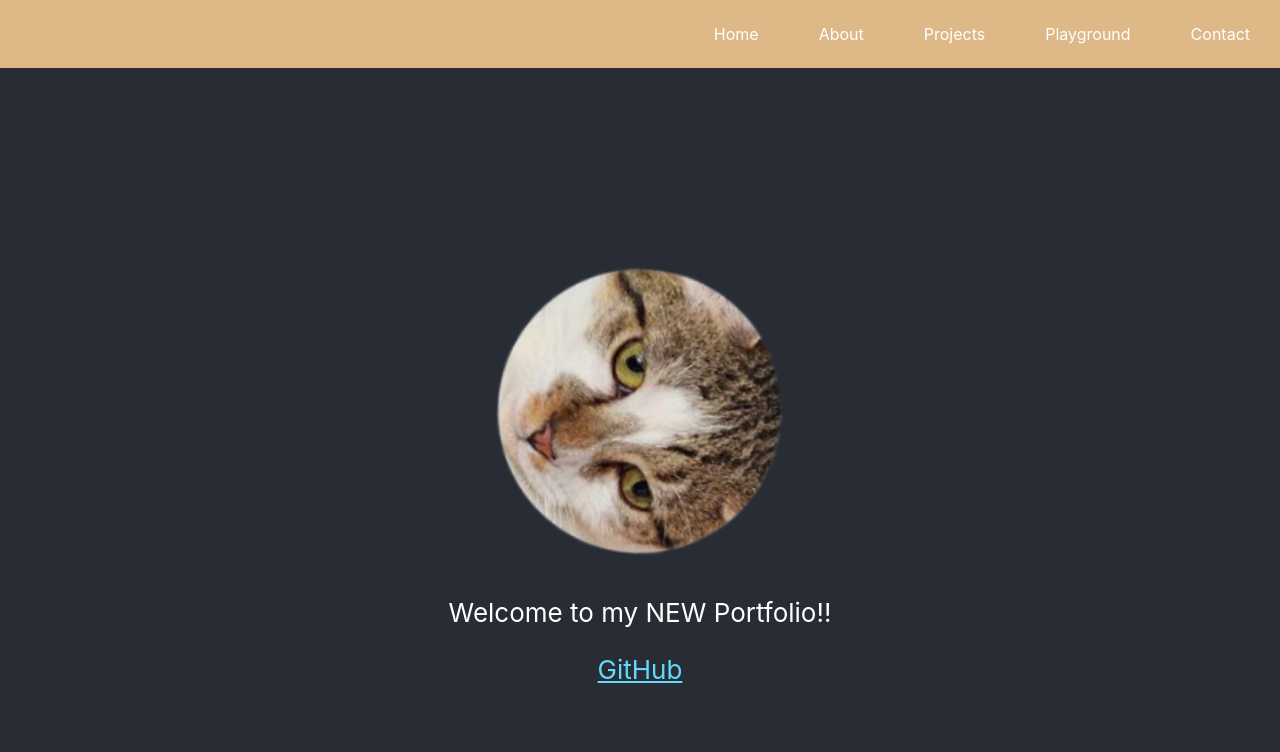
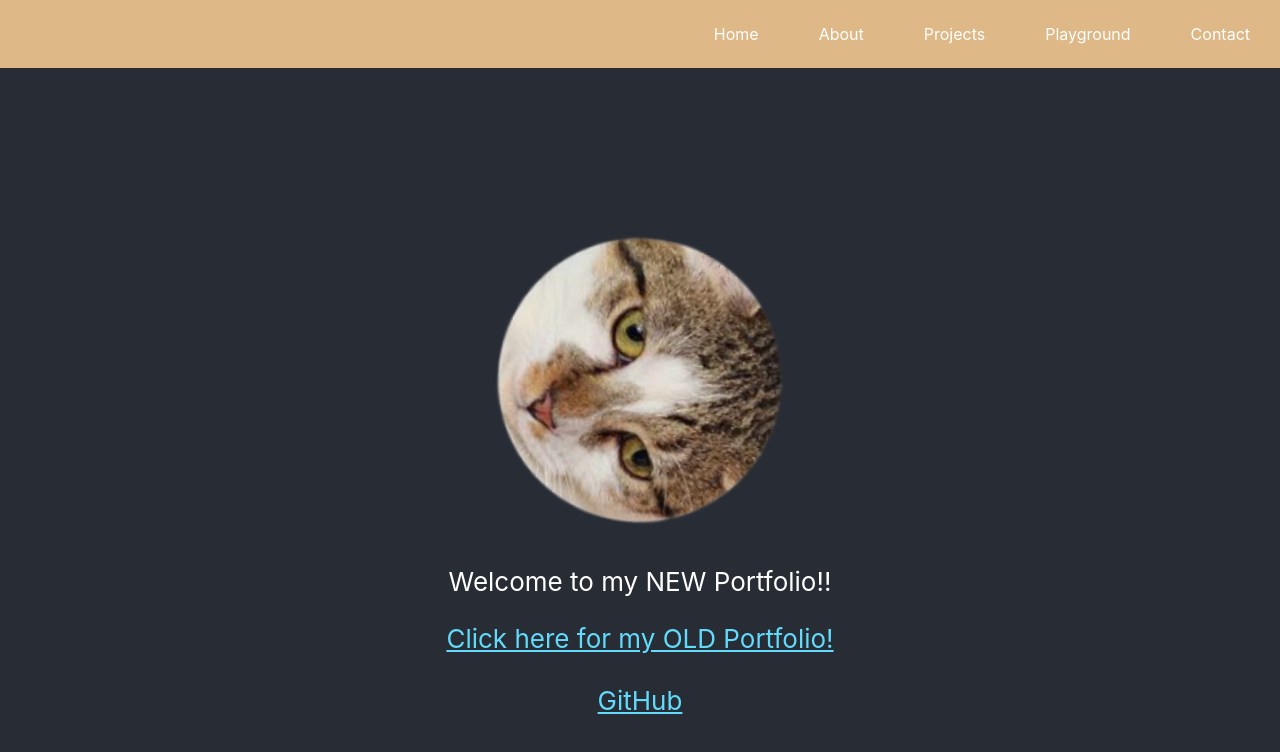
Before and after one commit to Flopez99/Facundo-Portfolio, a React (Create React App) app in the folder client/: page / in a window 1280 px wide. Shown: the top 752 px of the page. Built offline with nearby package versions, Linux system fonts and the light colour scheme.

Commit message:
Added link to old site

```diff
--- a/client/src/App.js
+++ b/client/src/App.js
@@ -14,6 +14,15 @@ function App() {
         </p>
         <a
           className="App-link"
+          href="https://flopez99.github.io/PersonalSite/"
+          target="_blank"
+          rel="noopener noreferrer"
+        >
+          Click here for my OLD Portfolio!
+        </a>
+        <br/>
+        <a
+          className="App-link"
           href="https://github.com/Flopez99"
           target="_blank"
           rel="noopener noreferrer"
```
